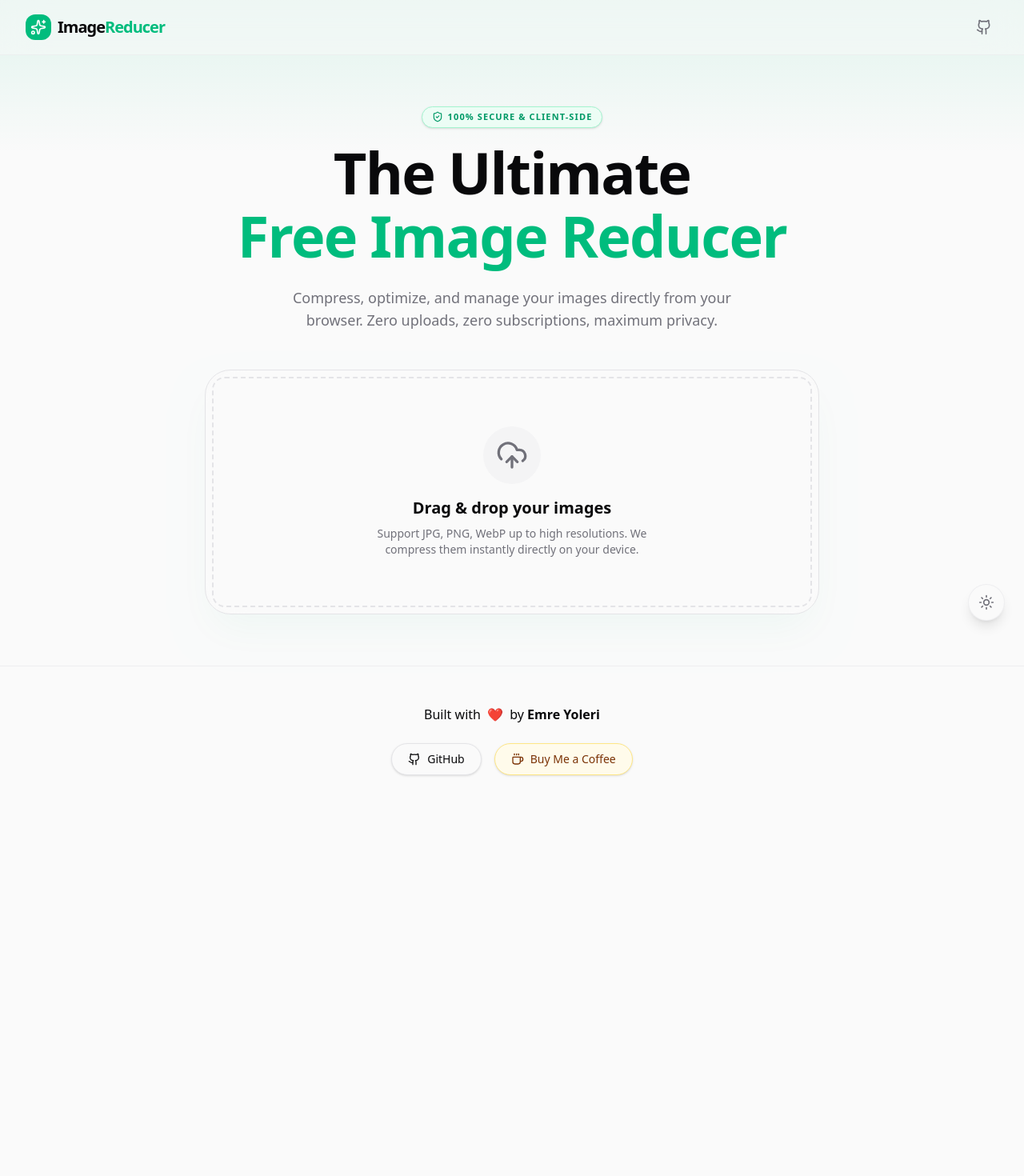
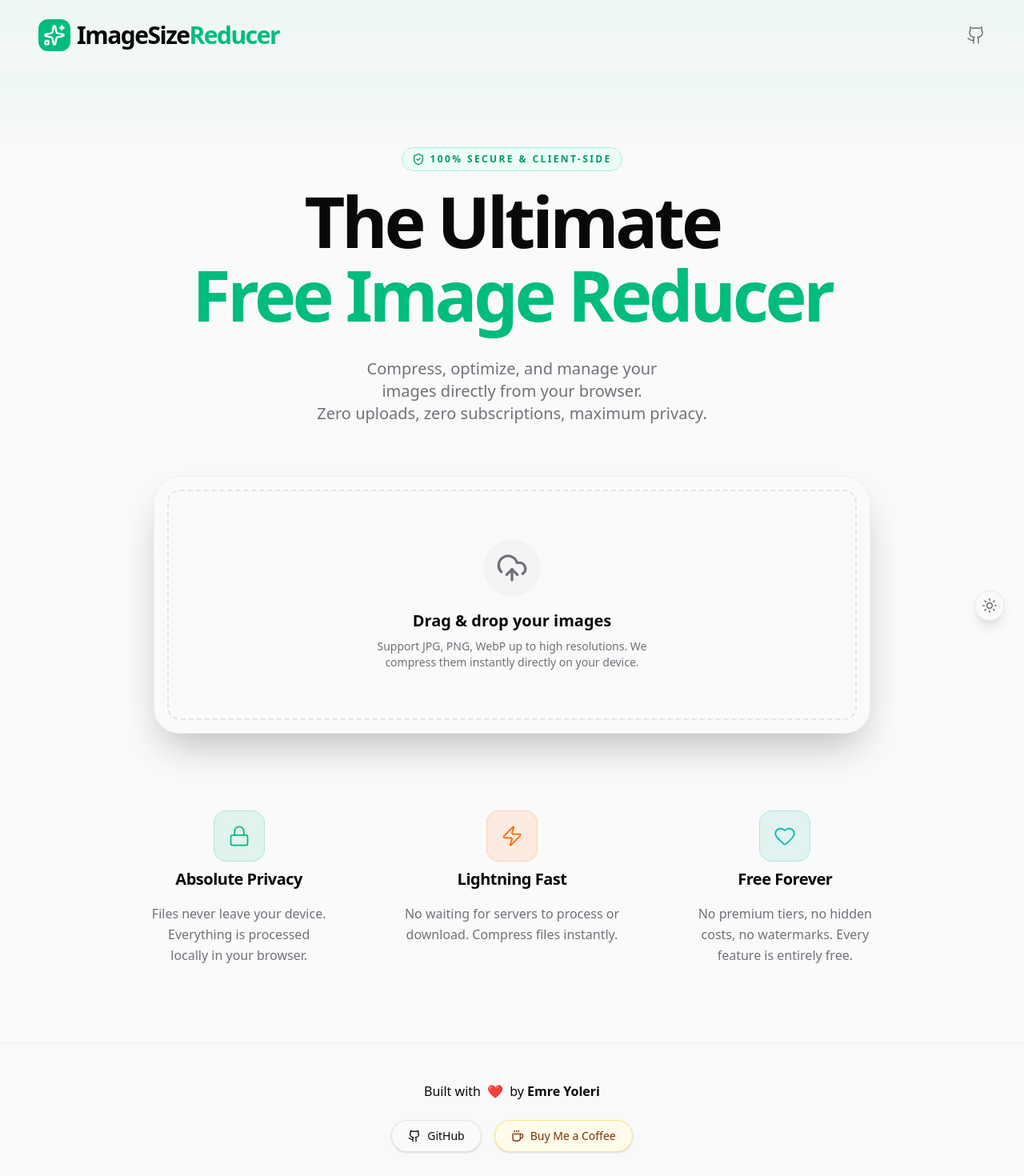
Before and after one commit to emreyoleridev/ultimate-image-size-reducer, a Next.js app: page / in a window 1280 px wide. Shown: the top 1470 px of the page at 80% size. Before the commit the page ends 1017 px from the top, so only its background shows below. Built offline with nearby package versions, Linux system fonts and the light colour scheme.

Commit message:
feat: add missing features UI and direct download for single image

```diff
--- a/src/app/page.tsx
+++ b/src/app/page.tsx
@@ -8,7 +8,7 @@ import { Dropzone } from "@/components/ui/dropzone";
 import { ImageStat, ImageStatsList, formatBytes } from "@/components/ui/image-stats";
 import { ThemeToggle } from "@/components/theme-toggle";
 import { Button } from "@/components/ui/button";
-import { Download, Sparkles, Trash2, Github, ShieldCheck, Coffee } from "lucide-react";
+import { Download, Sparkles, Trash2, Github, ShieldCheck, Coffee, Lock, Zap, Heart } from "lucide-react";
 import { motion, AnimatePresence } from "framer-motion";
 
 export default function Home() {
@@ -64,6 +64,12 @@ export default function Home() {
     const doneStats = stats.filter(s => s.status === "done" && s.compressedBlob);
     if (doneStats.length === 0) return;
 
+    if (doneStats.length === 1) {
+      const file = doneStats[0];
+      saveAs(file.compressedBlob!, file.file.name);
+      return;
+    }
+
     const zip = new JSZip();
 
     doneStats.forEach(stat => {
@@ -90,55 +96,57 @@ export default function Home() {
       <div className="absolute top-0 inset-x-0 h-96 bg-gradient-to-b from-emerald-500/10 via-transparent to-transparent pointer-events-none" />
 
       {/* Header */}
-      <header className="w-full flex items-center justify-between px-6 xl:px-8 py-4 z-10 border-b border-border/40 bg-background/50 backdrop-blur-xl sticky top-0">
-        <div className="flex items-center space-x-2 font-black text-xl tracking-tighter">
-          <div className="bg-emerald-500 p-1.5 rounded-lg text-white">
-            <Sparkles className="w-5 h-5" />
+      <header className="w-full flex items-center justify-between px-6 xl:px-12 py-6 z-10 sticky top-0 bg-background/50 backdrop-blur-md">
+        <div className="flex items-center space-x-2 font-black text-2xl md:text-3xl tracking-tighter">
+          <div className="bg-emerald-500 p-1.5 rounded-xl text-white">
+            <Sparkles className="w-6 h-6 md:w-7 md:h-7" />
           </div>
           <span className="text-foreground">
-            Image<span className="text-emerald-500">Reducer</span>
+            ImageSize<span className="text-emerald-500">Reducer</span>
           </span>
         </div>
-        <div className="flex items-center space-x-2">
+        <div className="flex items-center">
           <a
             href="https://github.com/emreyoleridev"
             target="_blank"
             rel="noopener noreferrer"
-            className="p-2 text-muted-foreground hover:bg-black/5 dark:hover:bg-white/10 hover:text-foreground rounded-lg transition-colors"
+            className="text-muted-foreground hover:text-foreground transition-colors"
             title="GitHub Repository"
           >
-            <Github className="w-5 h-5" />
+            <Github className="w-6 h-6" strokeWidth={1.5} />
           </a>
         </div>
       </header>
 
       {/* Main Content */}
-      <main className="flex-1 w-full max-w-4xl mx-auto px-6 py-16 flex flex-col items-center justify-start z-10">
+      <main className="flex-1 w-full max-w-5xl mx-auto px-6 py-12 md:py-24 flex flex-col items-center justify-start z-10">
         <motion.div
           initial={{ opacity: 0, y: 10 }}
           animate={{ opacity: 1, y: 0 }}
-          className="text-center mb-12 space-y-4 flex flex-col items-center w-full"
+          className="text-center mb-16 space-y-6 flex flex-col items-center w-full"
         >
-          <div className="inline-flex items-center space-x-1.5 px-3 py-1 rounded-full bg-emerald-50 dark:bg-emerald-500/10 text-emerald-600 dark:text-emerald-400 text-[11px] font-bold tracking-widest mb-4 border border-emerald-200 dark:border-emerald-500/20 shadow-sm uppercase">
-            <ShieldCheck className="w-3.5 h-3.5" />
+          <div className="inline-flex items-center space-x-1.5 px-3 py-1.5 rounded-full bg-emerald-50 dark:bg-emerald-500/10 text-emerald-600 dark:text-emerald-400 text-[10px] sm:text-xs font-bold tracking-[0.2em] mb-4 border border-emerald-200 dark:border-emerald-500/20 uppercase">
+            <ShieldCheck className="w-4 h-4" />
             <span>100% SECURE & CLIENT-SIDE</span>
           </div>
 
-          <h1 className="text-5xl sm:text-7xl font-extrabold tracking-tight text-balance leading-[1.1] mb-2">
+          <h1 className="text-6xl sm:text-[5.5rem] font-black tracking-tighter text-balance leading-[1.05] mb-2">
             The Ultimate
             <br />
-            <span className="text-emerald-500 dark:text-emerald-400">
+            <span className="text-emerald-500">
               Free Image Reducer
             </span>
           </h1>
 
-          <p className="text-base sm:text-lg text-muted-foreground font-medium max-w-2xl mx-auto text-balance mt-4">
-            Compress, optimize, and manage your images directly from your browser. Zero uploads, zero subscriptions, maximum privacy.
+          <p className="text-lg sm:text-xl text-muted-foreground font-medium max-w-2xl mx-auto text-balance mt-6">
+            Compress, optimize, and manage your images directly from your browser.
+            <br className="hidden sm:block" />
+            Zero uploads, zero subscriptions, maximum privacy.
           </p>
         </motion.div>
 
-        <div className="w-full max-w-3xl space-y-6">
-          <div className="bg-card/50 backdrop-blur-xl border rounded-[2rem] p-2 shadow-2xl shadow-emerald-500/5">
+        <div className="w-full max-w-4xl space-y-8">
+          <div className="bg-card/40 backdrop-blur-xl border border-border/50 rounded-[2rem] p-2 sm:p-4 shadow-2xl">
             <Dropzone onFilesSelected={processImages} disabled={isProcessing} />
           </div>
 
@@ -176,7 +184,7 @@ export default function Home() {
                       className="bg-emerald-600 hover:bg-emerald-700 text-white shadow-emerald-600/20 shadow-lg"
                     >
                       <Download className="w-4 h-4 mr-2" />
-                      Download ZIP
+                      {stats.length === 1 ? "Download" : "Download All (ZIP)"}
                     </Button>
                   </div>
                 </div>
@@ -185,6 +193,39 @@ export default function Home() {
           </AnimatePresence>
 
           <ImageStatsList stats={stats} />
+        </div>
+
+        {/* Features Section */}
+        <div className="w-full max-w-5xl mt-24 grid grid-cols-1 md:grid-cols-3 gap-12 text-center items-start">
+          <div className="flex flex-col items-center space-y-4">
+            <div className="w-16 h-16 rounded-2xl bg-emerald-500/10 dark:bg-emerald-500/5 border border-emerald-500/20 flex items-center justify-center mb-2">
+              <Lock className="w-7 h-7 text-emerald-500" strokeWidth={1.5} />
+            </div>
+            <h3 className="text-xl font-bold tracking-tight">Absolute Privacy</h3>
+            <p className="text-muted-foreground leading-relaxed text-balance text-sm sm:text-base">
+              Files never leave your device. Everything is processed locally in your browser.
+            </p>
+          </div>
+
+          <div className="flex flex-col items-center space-y-4">
+            <div className="w-16 h-16 rounded-2xl bg-orange-500/10 dark:bg-orange-500/5 border border-orange-500/20 flex items-center justify-center mb-2">
+              <Zap className="w-7 h-7 text-orange-500 dark:text-orange-400" strokeWidth={1.5} />
+            </div>
+            <h3 className="text-xl font-bold tracking-tight">Lightning Fast</h3>
+            <p className="text-muted-foreground leading-relaxed text-balance text-sm sm:text-base">
+              No waiting for servers to process or download. Compress files instantly.
+            </p>
+          </div>
+
+          <div className="flex flex-col items-center space-y-4">
+            <div className="w-16 h-16 rounded-2xl bg-teal-500/10 dark:bg-teal-500/5 border border-teal-500/20 flex items-center justify-center mb-2">
+              <Heart className="w-7 h-7 text-teal-500 dark:text-teal-400" strokeWidth={1.5} />
+            </div>
+            <h3 className="text-xl font-bold tracking-tight">Free Forever</h3>
+            <p className="text-muted-foreground leading-relaxed text-balance text-sm sm:text-base">
+              No premium tiers, no hidden costs, no watermarks. Every feature is entirely free.
+            </p>
+          </div>
         </div>
       </main>
 
@@ -218,7 +259,7 @@ export default function Home() {
 
       {/* Floating Theme Toggle */}
       <div className="fixed bottom-6 right-6 z-50">
-        <div className="bg-background border border-border/50 shadow-lg rounded-full overflow-hidden [&>button]:rounded-full [&>button]:p-3">
+        <div className="bg-background/80 backdrop-blur-xl border border-border shadow-lg rounded-full overflow-hidden hover:scale-105 transition-transform duration-200">
           <ThemeToggle />
         </div>
       </div>
```
